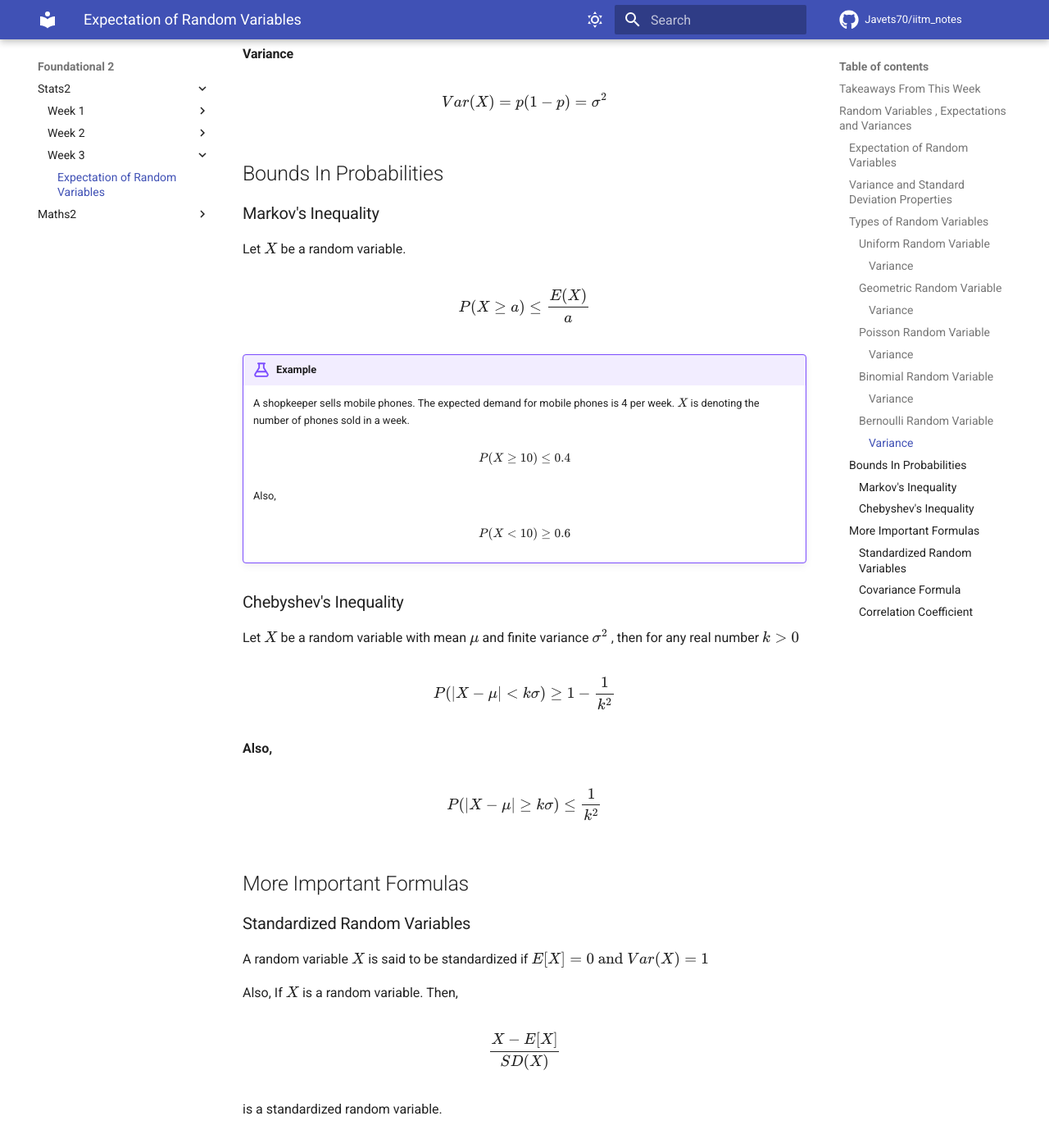
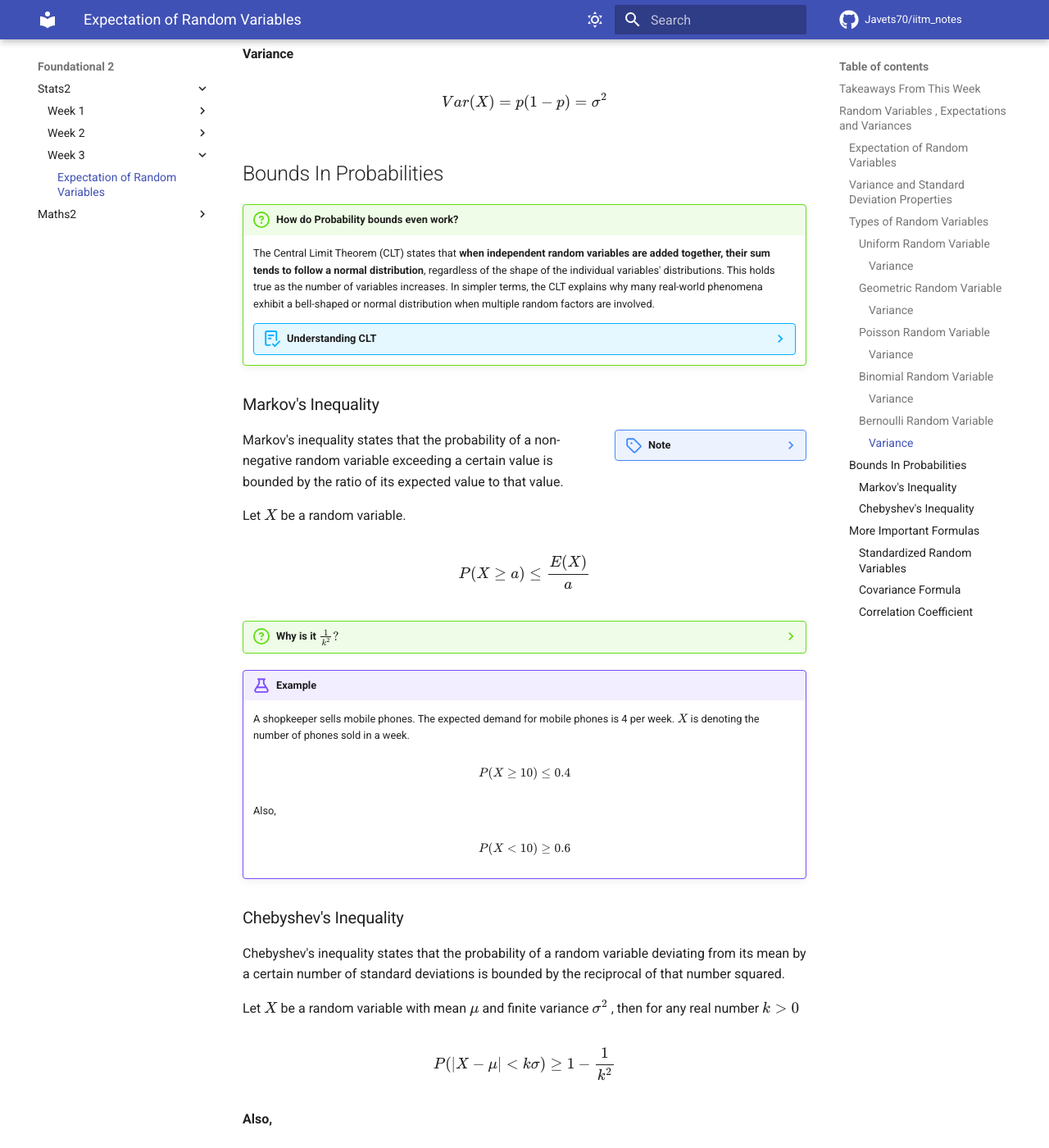
Before and after one commit to Javets70/iitm_notes, an MkDocs documentation site: the page built from docs/STATS2/WEEK 3/Expectation of Random Variables.md, in a window 1280 px wide and 1400 px high, scrolled down 3311 px. Shown: the whole window at 82% size. Built offline with MkDocs 1.6.1 and Material for MkDocs 9.7.7, drawn with Linux system fonts in a browser that asks for light colours; comment, search, counter and statistics services are not loaded.

Commit message:
final changes in stats2 w3

```diff
--- a/docs/STATS2/WEEK 3/Expectation of Random Variables.md
+++ b/docs/STATS2/WEEK 3/Expectation of Random Variables.md
@@ -88,10 +88,39 @@ $$E[X] = 0(1-p) + p = p$$
 $$Var(X) = p(1-p) = \sigma^2$$
 
 ## Bounds In Probabilities
+!!! question "How do Probability bounds even work?"
+    The Central Limit Theorem (CLT) states that **when independent random variables are added together, their sum tends to follow a normal distribution**, regardless of the shape of the individual variables' distributions. This holds true as the number of variables increases. In simpler terms, the CLT explains why many real-world phenomena exhibit a bell-shaped or normal distribution when multiple random factors are involved.
+
+    ??? abstract "Understanding CLT"
+        <iframe width="560" height="315" src="https://www.youtube.com/embed/zeJD6dqJ5lo" frameborder="0" allowfullscreen></iframe>
+
+        This video dives deep into the concept of CLT (Central Limit Theorem) , after watching this you will have a much better
+        understanding of CLT and Probability Bounds.
+
 ### Markov's Inequality
+??? note inline end
+    Markov's inequality provides a general upper bound, but it may not provide a tight bound in many cases.
+
+Markov's inequality states that the probability of a non-negative random variable exceeding a certain value is bounded by the ratio of its expected value to that value.
+
 Let $X$ be a random variable.
 
+
 $$P(X \geq a) \leq \frac{E(X)}{a}$$
+
+??? question "Why is it $\frac{1}{k^2}?$"
+    A general explanation would be to look at the graphs of $\frac{1}{k}$ and $\frac{1}{k^2}$.
+
+    It can be seen that this graph does not look like a bell curve , also it goes in 3rd quadrant too.
+    If we were to plot probability along the y-axis , it would become negative according to this graph.
+    ![](img/image_2023-06-19-00-42-30.png){: style="width:70%;"}
+    <figcaption style="padding:auto"> Graph of $\frac{1}{k}$</figcaption>
+
+    This graph is much more similar to a bell curve and does not go in 3rd quadrant.
+    ![](img/image_2023-06-19-00-54-56.png){: style="width:70%;"}
+    <figcaption style="padding:auto"> Graph of $\frac{1}{k^2}$</figcaption>
+
+
 
 !!! example
     A shopkeeper sells mobile phones. The expected demand for mobile phones is 4 per week. $X$ is denoting the number of phones sold in a week.
@@ -105,6 +134,8 @@ $$P(X \geq a) \leq \frac{E(X)}{a}$$
     $$P(X < 10) \geq 0.6$$
 
 ### Chebyshev's Inequality
+Chebyshev's inequality states that the probability of a random variable deviating from its mean by a certain number of standard deviations is bounded by the reciprocal of that number squared.
+
 Let $X$ be a random variable with mean $\mu$ and finite variance $\sigma^2$ , then for any real number $k>0$
 
 $$P(|X - \mu| < k \sigma) \geq 1 - \frac{1}{k^2}$$
--- a/mkdocs.yml
+++ b/mkdocs.yml
@@ -105,6 +105,7 @@ markdown_extensions:
   - pymdownx.details
   - pymdownx.superfences
   - attr_list
+  - md_in_html
 
 extra_javascript:
   - javascripts/mathjax.js
```
Also changed, not shown: docs/MATHS2/4.01 - Vector Basis.md (+7 -0 lines), docs/MATHS2/4.02 - Rank or Dimension of vector space.md (deleted, +0 -5 lines), docs/STATS2/WEEK 3/img/image_2023-06-19-00-42-30.png (added), docs/STATS2/WEEK 3/img/image_2023-06-19-00-54-56.png (added).
